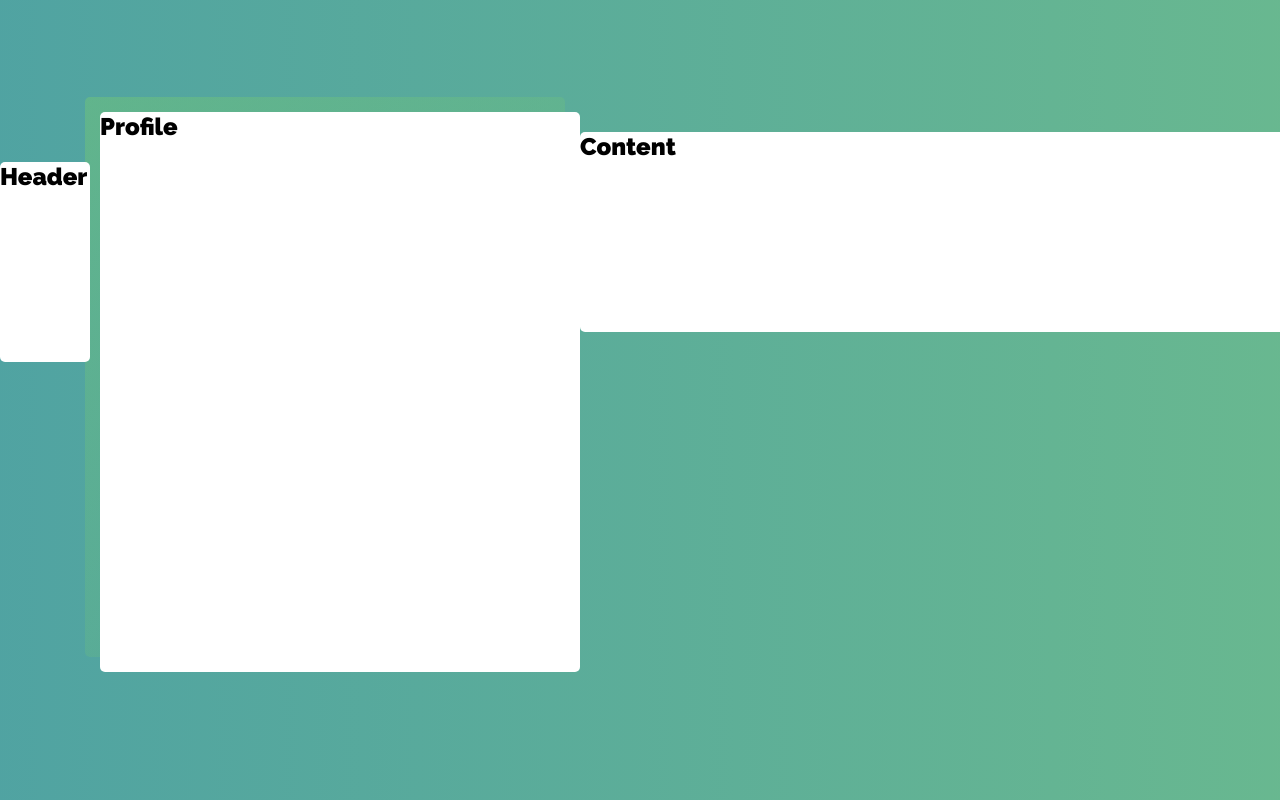
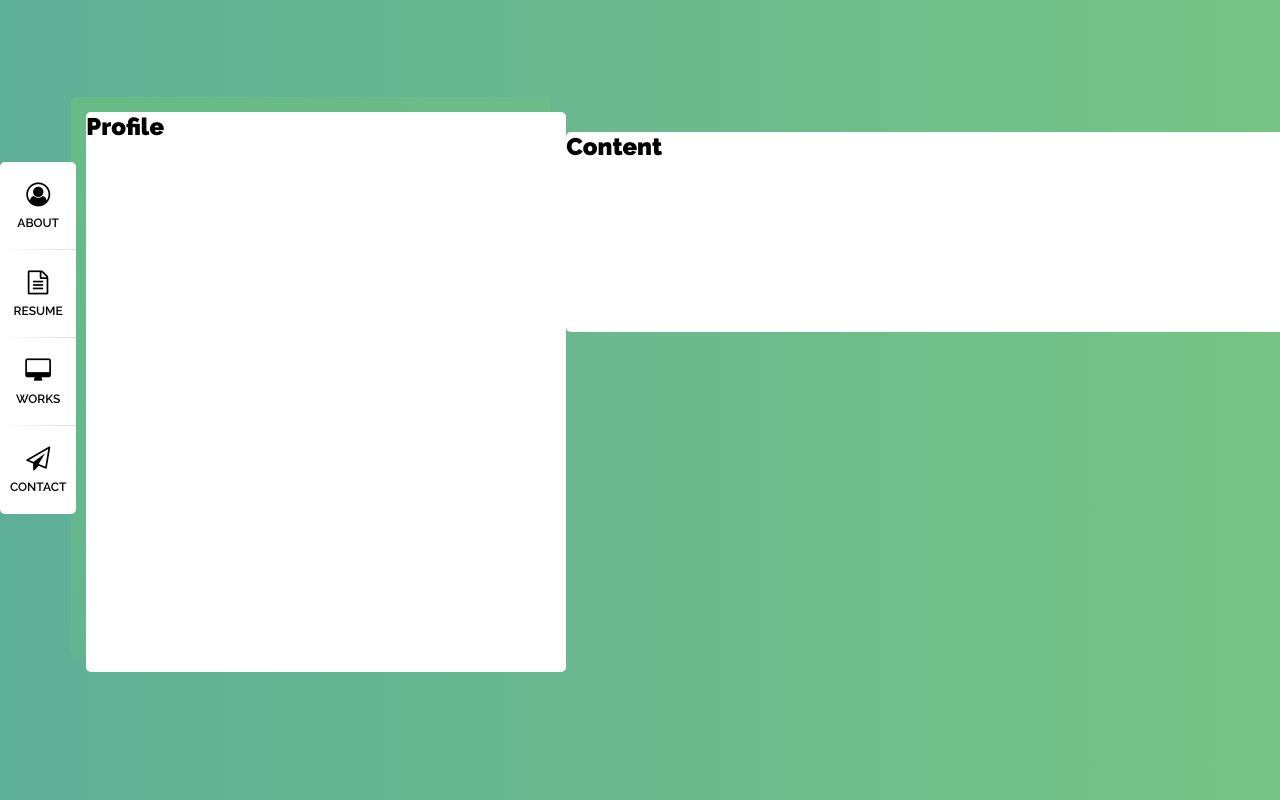
Before and after one commit to g-krzysztof/my-portfolio-page, a React (Create React App) app: page / in a window 1280 px wide. Built offline with nearby package versions, Linux system fonts and the light colour scheme.

Commit message:
add menu structure and styles

```diff
--- a/src/components/Header.js
+++ b/src/components/Header.js
@@ -3,7 +3,14 @@ import '../css/Header.css';
 
 function Header() {
     return (
-        <div className="Header"><h2>Header</h2></div>
+        <div className="Header">
+            <ul className="Header__nav">
+                <li className="Header__item"><span className="Header__link"><i class="fa fa-user-circle-o Header__icon" aria-hidden="true"></i><br />about</span></li>
+                <li className="Header__item"><span className="Header__link"><i class="fa fa-file-text-o Header__icon" aria-hidden="true"></i><br />resume</span></li>
+                <li className="Header__item"><span className="Header__link"><i class="fa fa-desktop Header__icon" aria-hidden="true"></i><br />works</span></li>
+                <li className="Header__item"><span className="Header__link"><i class="fa fa-paper-plane-o Header__icon" aria-hidden="true"></i><br />contact</span></li>
+            </ul>
+        </div>
     );
 }
 
--- a/src/css/App.css
+++ b/src/css/App.css
@@ -135,6 +135,9 @@ body {
   display: -webkit-box;
   display: -ms-flexbox;
   display: flex;
+  -webkit-box-align: start;
+      -ms-flex-align: start;
+          align-items: flex-start;
   position: relative;
   -webkit-box-pack: center;
       -ms-flex-pack: center;
@@ -173,8 +176,8 @@ body {
             transform: translateY(0);
   }
   100% {
-    -webkit-transform: translateY(-1800px) rotate(600deg);
-            transform: translateY(-1800px) rotate(600deg);
+    -webkit-transform: translateY(-2400px) rotate(600deg);
+            transform: translateY(-2400px) rotate(600deg);
   }
 }
 
@@ -184,8 +187,8 @@ body {
             transform: translateY(0);
   }
   100% {
-    -webkit-transform: translateY(-1800px) rotate(600deg);
-            transform: translateY(-1800px) rotate(600deg);
+    -webkit-transform: translateY(-2400px) rotate(600deg);
+            transform: translateY(-2400px) rotate(600deg);
   }
 }
 /*# sourceMappingURL=App.css.map */
--- a/src/css/Header.css
+++ b/src/css/Header.css
@@ -1,10 +1,45 @@
 .Header {
   position: relative;
   background-color: #fff;
-  width: 90px;
-  height: 200px;
   border-radius: 5px;
   z-index: 1;
   margin: 50px 10px 0 0;
 }
+
+.Header__nav {
+  position: relative;
+  list-style: none;
+}
+
+.Header__item {
+  position: relative;
+  text-align: center;
+  text-transform: uppercase;
+  font-weight: 600;
+}
+
+.Header__item::before {
+  content: '';
+  position: absolute;
+  left: 0;
+  bottom: 0;
+  width: 100%;
+  height: 1px;
+  background: radial-gradient(ellipse at right, #ddd 0%, rgba(255, 255, 255, 0) 70%);
+}
+
+.Header__item:nth-child(4)::before {
+  height: 0px;
+}
+
+.Header__link {
+  display: block;
+  padding: 20px 10px;
+  font-size: 12px;
+}
+
+.Header__icon {
+  padding-bottom: 10px;
+  font-size: 24px;
+}
 /*# sourceMappingURL=Header.css.map */
--- a/src/styles/App.scss
+++ b/src/styles/App.scss
@@ -114,6 +114,7 @@ body {
 	}
 	&__layout {
 		display: flex;
+		align-items: flex-start;
 		position: relative;
 		justify-content: center;
 		margin: 14vh auto 16vh;
@@ -142,6 +143,6 @@ body {
 	}
 
 	100% {
-		transform: translateY(-1800px) rotate(600deg);
+		transform: translateY(-2400px) rotate(600deg);
 	}
 }
--- a/src/styles/Header.scss
+++ b/src/styles/Header.scss
@@ -1,9 +1,41 @@
 .Header {
     position: relative;
     background-color: #fff;
-    width: 90px;
-    height: 200px;
+    // width: 70px;
     border-radius: 5px;
     z-index: 1;
     margin: 50px 10px 0 0;
+    &__nav {
+        position: relative;
+        list-style: none;
+    }
+    &__item {
+        position: relative;
+        text-align: center;
+        text-transform: uppercase;
+        font-weight: 600;
+    }
+
+    &__item::before {
+        content: '';
+        position: absolute;
+        left: 0;
+        bottom: 0;
+        width: 100%;
+        height: 1px;
+        background: radial-gradient(ellipse at right,#ddd 0%,rgba(255,255,255,0) 70%);
+    }
+
+    &__item:nth-child(4)::before {
+        height: 0px;
+    }
+    &__link {
+        display: block;
+        padding: 20px 10px;
+        font-size: 12px;
+    }
+    &__icon {
+        padding-bottom: 10px;
+        font-size: 24px;
+    }
 }
```
Also changed, not shown: 2 other files (tests, documents, lock files or other folders).
